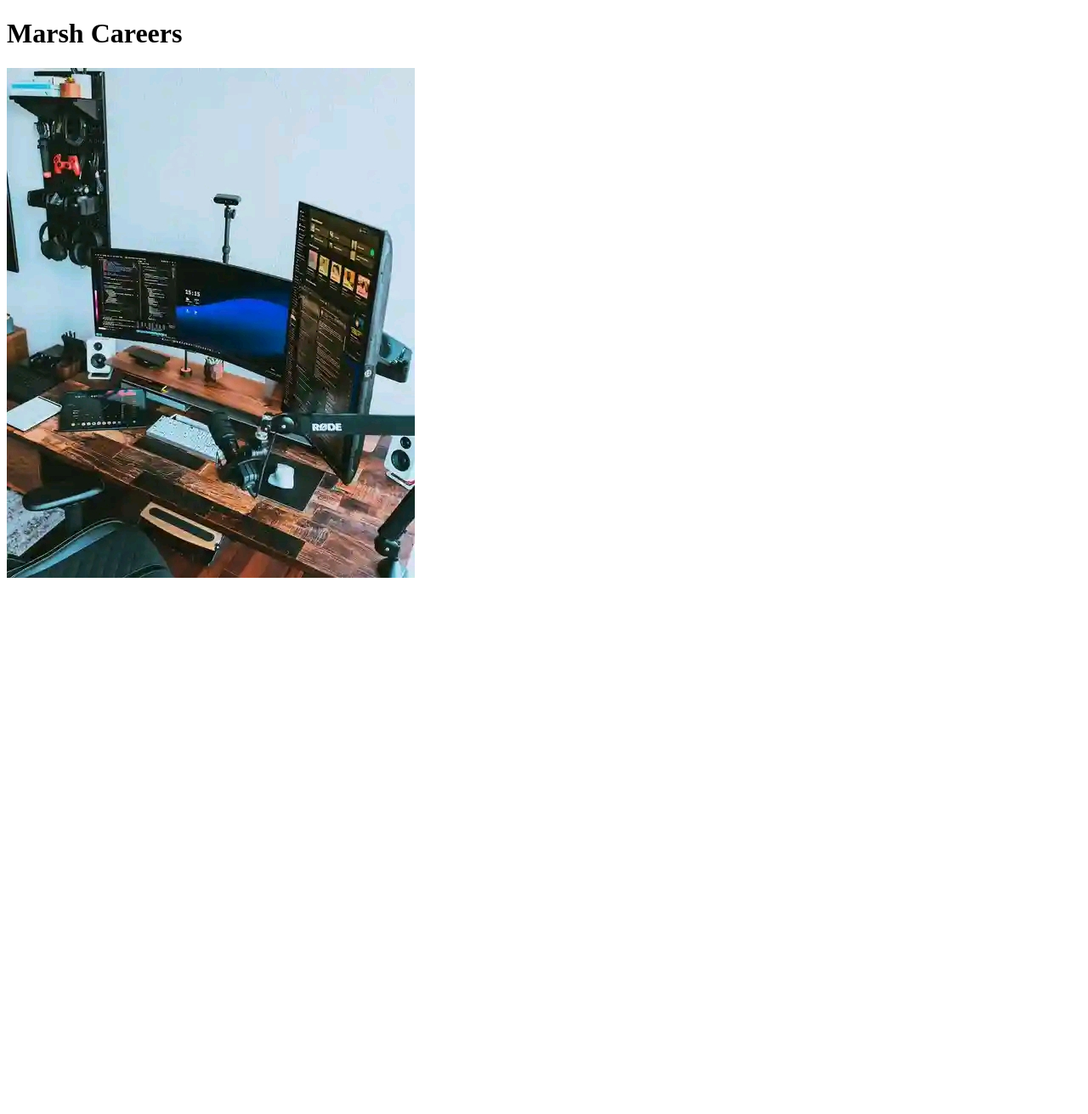
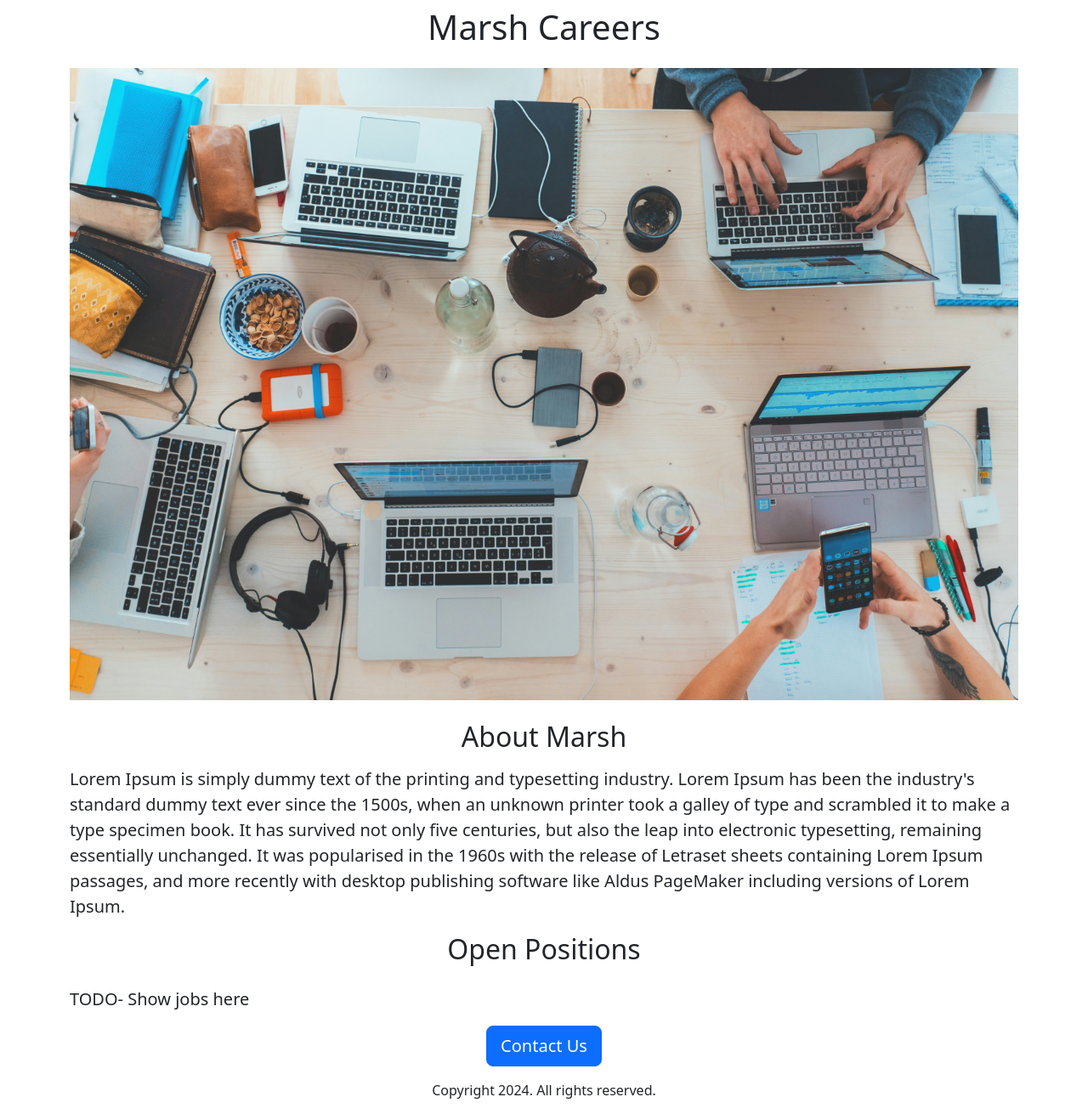
Before and after one commit to Victormarsh001/Marsh-career-website, a Flask app: page / in a window 1280 px wide. Shown: the whole page at 85% size. Before the commit the page ends 680 px from the top, so only its background shows below. Run offline with Flask 3, Linux system fonts and the light colour scheme.

Commit message:
Added Bootstrap
Learned how to use bootstrap

```diff
--- a/templates/home.html
+++ b/templates/home.html
@@ -3,10 +3,25 @@
   <head>
     <meta charset='utf-8'>
     <meta name='viewport' content='width=device-width, initial-scale=1'>
+    <link href="https://cdn.jsdelivr.net/npm/bootstrap@5.2.3/dist/css/bootstrap.min.css" rel="stylesheet" integrity="sha384-rbsA2VBKQhggwzxH7pPCaAqO46MgnOM80zW1RWuH61DGLwZJEdK2Kadq2F9CUG65" crossorigin="anonymous">
+
   </head>
   <body>
-    <h1> Marsh Careers</h1>
-    <img src='templates/banner.jpeg'>
+    <div class="container">
+     <h1 class="text-center mt-2 mb-4"> Marsh Careers</h1>
+     <img class="img-fluid"  id="banner" src="https://fe3dd3af-81d9-45fe-a812-197e48ef8fb5-00-9af01gl85ig9.worf.replit.dev/static/image.jpeg">
+
+     <h2 class="text-center mt-4  mb-3">About Marsh</h2>
+     <p class="lead"> Lorem Ipsum is simply dummy text of the printing and typesetting industry. Lorem Ipsum has been the industry's standard dummy text ever since the 1500s, when an unknown printer took a galley of type and scrambled it to make a type specimen book. It has survived not only five centuries, but also the leap into electronic typesetting, remaining essentially unchanged. It was popularised in the 1960s with the release of Letraset sheets containing Lorem Ipsum passages, and more recently with desktop publishing software like Aldus PageMaker including versions of Lorem Ipsum.</p>
+
+
+     <h2 class="text-center mt-2 mb-4">Open Positions </h2>
+     <p class="lead">TODO- Show jobs here</p>
+     <div class="text-center">
+      <button class="btn btn-primary btn-lg">Contact Us</button>
+     </div>
+     <p class="mt-3 text-center"> Copyright 2024. All rights reserved.</p>
+    </div>
 
   </body>
 </html>
```
Also changed, not shown: static/banner.jpeg (renamed from templates/banner.jpeg), static/image.jpeg (added).
